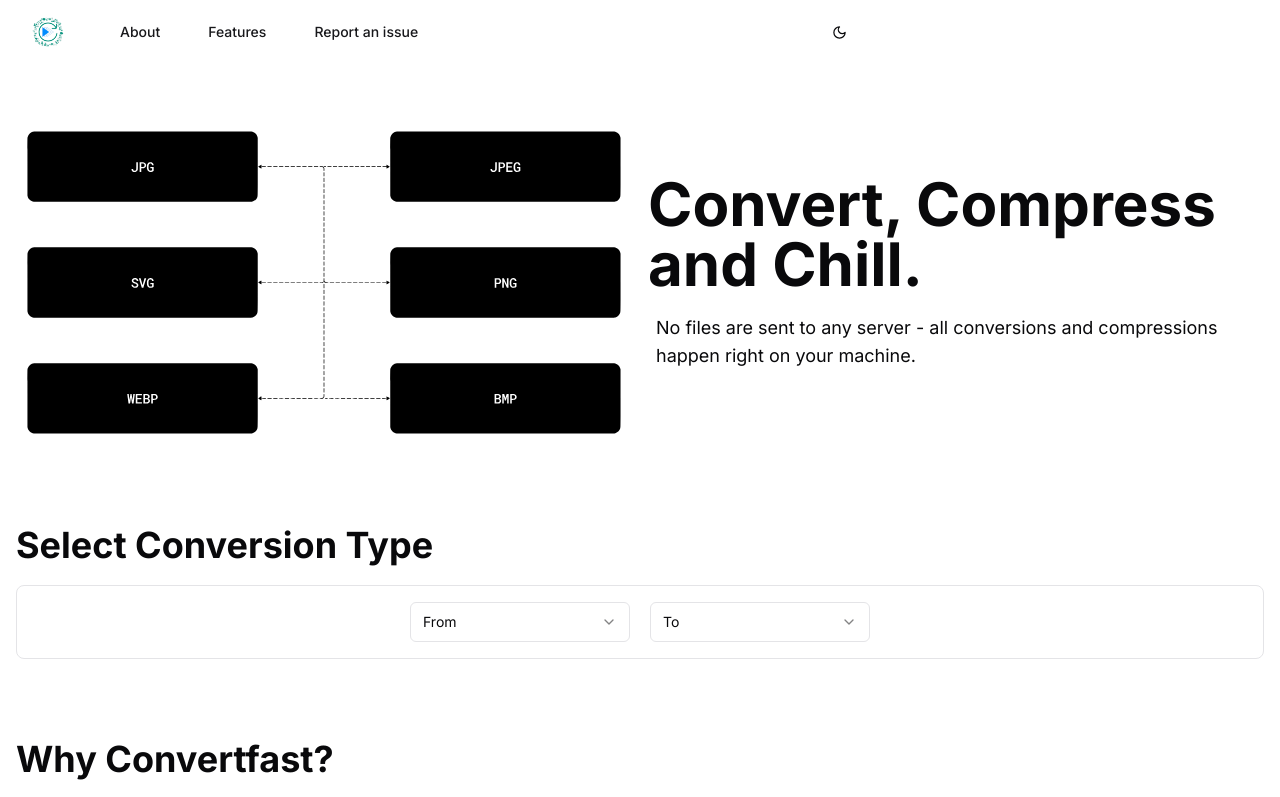
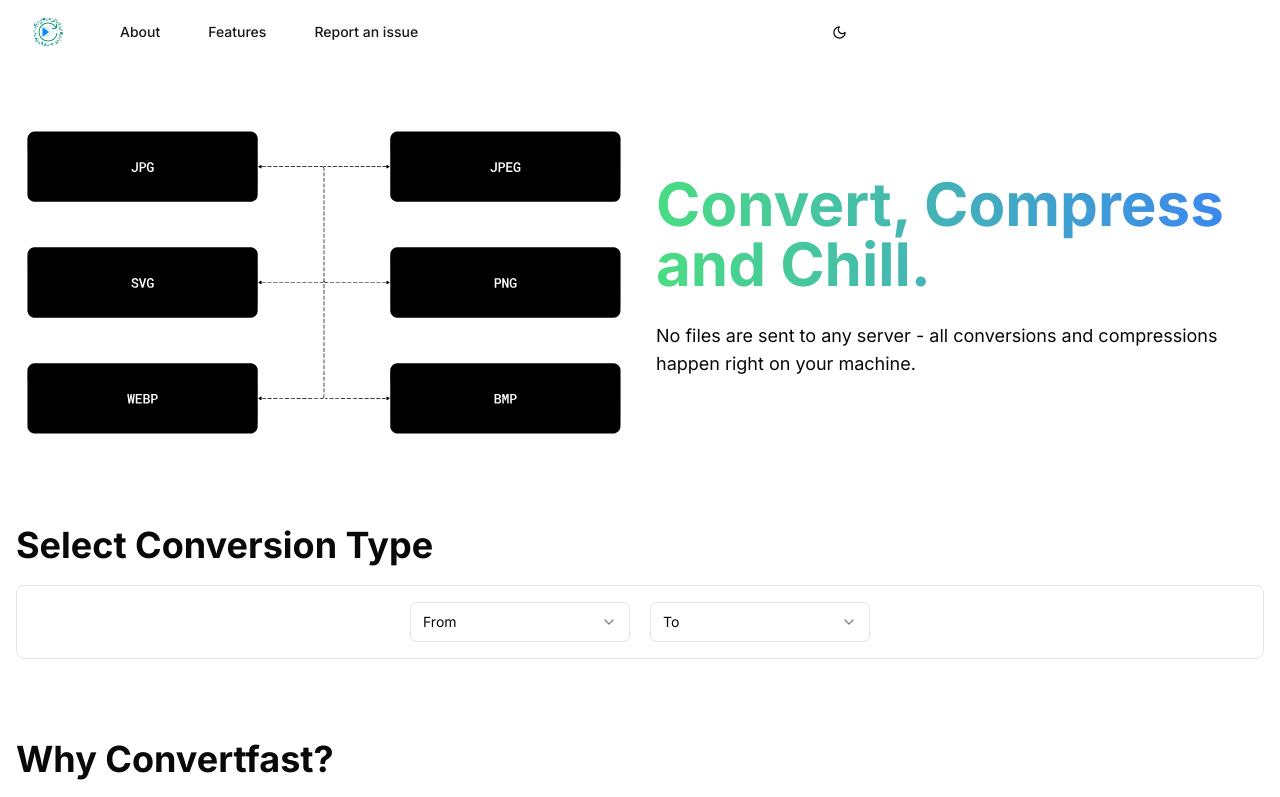
Before and after one commit to techlism/convertfast, a Next.js app: page / in a window 1280 px wide. Shown: the top 797 px of the page. Built offline with nearby package versions, Linux system fonts and the light colour scheme.

Commit message:
add gradient to heading

```diff
--- a/app/layout.tsx
+++ b/app/layout.tsx
@@ -11,7 +11,7 @@ export const metadata: Metadata = {
   title: "Convertfast",
   description: "Convertfast is a free online tool to convert and compress media files. No files are sent to any server - all conversions and compressions happen right on your machine.",
   openGraph :{
-    images : 'https://r2.my-links.live/Screenshot%20from%202024-04-06%2001-48-23.png'
+    images : 'https://r2.my-links.live/convertfast-og.png'
   }
 };
 
--- a/components/HomePageHeroSection.tsx
+++ b/components/HomePageHeroSection.tsx
@@ -9,7 +9,7 @@ export default function HomePageHeroSection(){
             <div className="grid grid-cols-1  xl:grid-cols-2 2xl:grid-cols-2 gap-4 max-w-7xl items-center align-middle">
                 <HomeHeroCarousel/>
                 <div>
-                    <h1 className="text-3xl lg:text-6xl xl:text-6xl md:text-4xl font-bold ">Convert, Compress and Chill.</h1>
+                    <h1 className="text-3xl lg:text-6xl xl:text-6xl md:text-4xl font-bold bg-clip-text text-transparent bg-gradient-to-r from-green-400 to-blue-500 p-2">Convert, Compress and Chill.</h1>
                     <p className="text-lg my-5 ml-2 text-wrap">No files are sent to any server - all conversions and compressions happen right on your machine.</p>
                 </div>
             </div>
```
